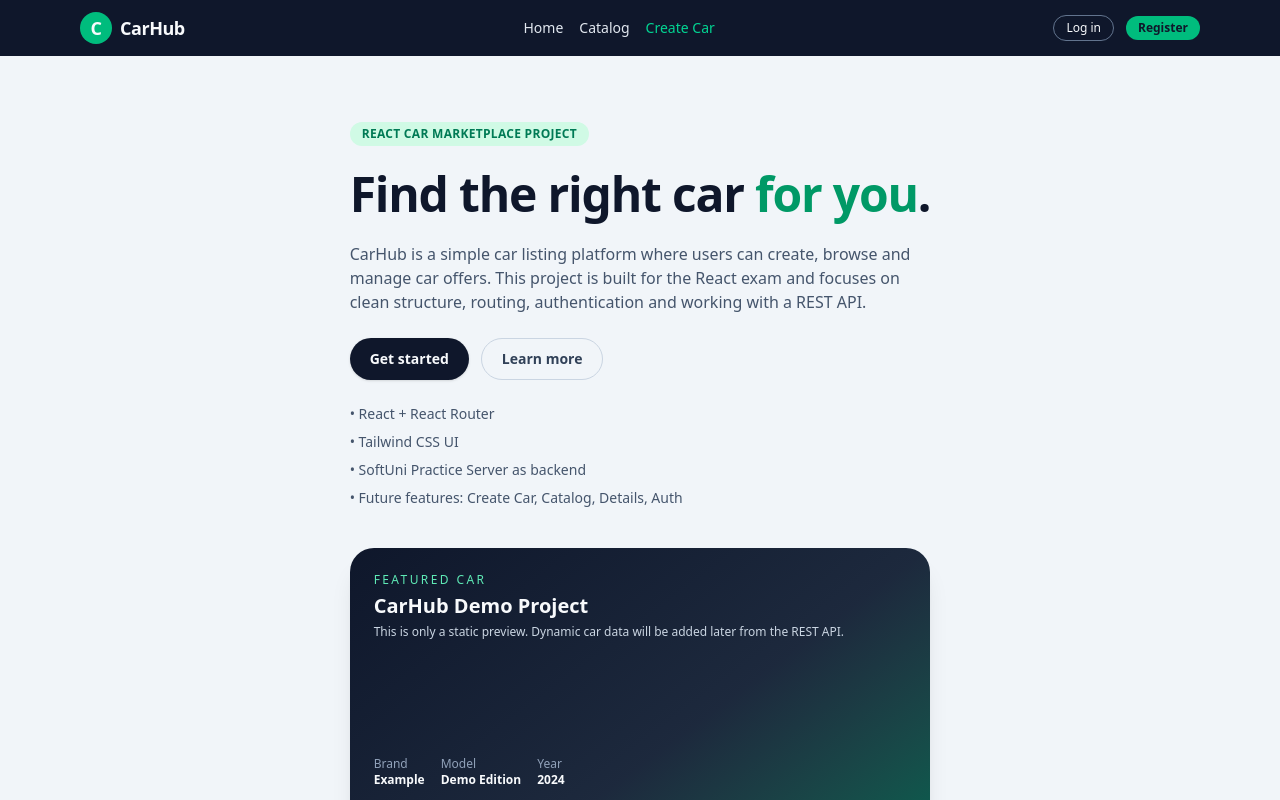
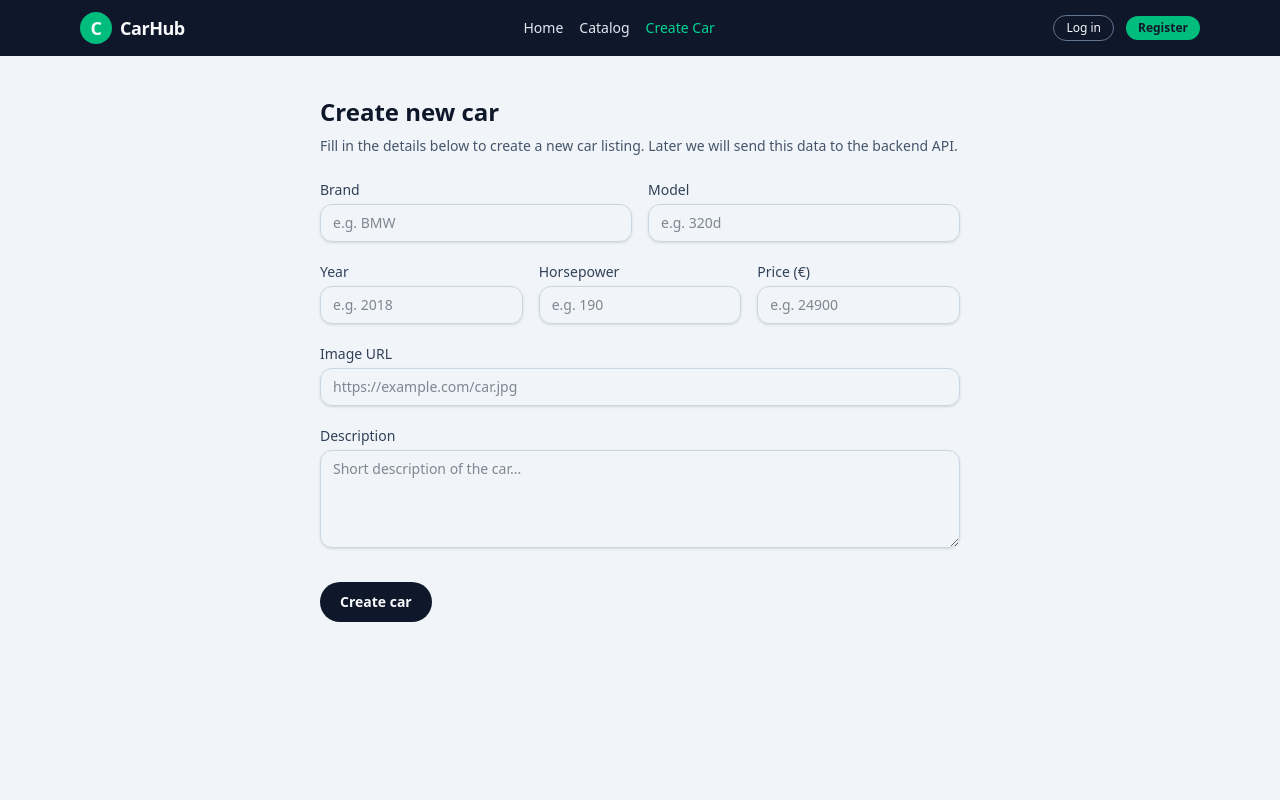
Before and after one commit to slav77-cpu/React-Project, a React (Vite) app in the folder client/: page /create in a window 1280 px wide. Shown: the top 800 px of the page. Built offline with nearby package versions, Linux system fonts and the light colour scheme.

Commit message:
add Car create and Car-card statics
to do functionalities and conncet to softUni practice server

```diff
--- a/client/src/App.jsx
+++ b/client/src/App.jsx
@@ -1,5 +1,9 @@
-import Header from "../components/home/header/Header"
-import Home from "../components/home/Home"
+import { Route, Routes } from "react-router"
+
+import Home from "./components/home/Home"
+import Header from "./components/header/Header"
+import CarCreate from "./components/car-create/CarCreate"
+
 
 
 function App() {
@@ -9,7 +13,10 @@ function App() {
     <div className="min-h-screen bg-slate-100 flex flex-col">
 
       <Header />
-      <Home />
+      <Routes >
+        <Route path="/" element={<Home />} />
+        <Route path="/create" element={<CarCreate />} />
+      </Routes>
     </div>
 
     </>
--- /dev/null
+++ b/client/src/car-card/CarCard.jsx
@@ -0,0 +1,82 @@
+// src/components/car/CarCard.jsx
+import { Link } from "react-router-dom";
+
+export default function CarCard({ car }) {
+
+  const displayTitle =
+    (car.brand || "") || (car.title || "Untitled car");
+  const displayModel =
+    car.model && car.brand ? ` ${car.model}` : car.model ? car.model : "";
+  const fullTitle = `${car.brand || ""}${displayModel}`.trim() || car.title;
+
+  const year = car.year || car.date || "-";
+  const horsepower = car.horsepower || car.players;
+  const price = car.price;
+
+  return (
+    <article className="flex flex-col overflow-hidden rounded-2xl bg-white shadow-sm hover:shadow-md transition-shadow">
+      {/* Image */}
+      <div className="h-40 w-full overflow-hidden bg-slate-200">
+        {car.imageUrl ? (
+          <img
+            src={car.imageUrl}
+            alt={fullTitle || "Car image"}
+            className="h-full w-full object-cover"
+          />
+        ) : (
+          <div className="flex h-full w-full items-center justify-center text-xs text-slate-500">
+            No image
+          </div>
+        )}
+      </div>
+
+      {/* Content */}
+      <div className="flex flex-1 flex-col gap-2 p-4">
+        {/* Title */}
+        <h3 className="text-lg font-semibold text-slate-900 line-clamp-1">
+          {fullTitle || displayTitle}
+        </h3>
+
+        {/* Subline */}
+        <div className="flex flex-wrap items-center gap-3 text-xs text-slate-500">
+          <span className="rounded-full bg-slate-100 px-2 py-0.5">
+            Year: {year}
+          </span>
+          {horsepower != null && (
+            <span className="rounded-full bg-slate-100 px-2 py-0.5">
+              {horsepower} hp
+            </span>
+          )}
+          {price != null && (
+            <span className="rounded-full bg-emerald-50 px-2 py-0.5 font-semibold text-emerald-700">
+              € {price}
+            </span>
+          )}
+        </div>
+
+        {/* Description */}
+        <p className="text-sm text-slate-600 line-clamp-3">
+          {car.summary || car.description || "No description provided."}
+        </p>
+
+        {/* Footer */}
+        <div className="mt-auto flex items-center justify-between pt-2">
+          <span className="text-xs text-slate-400">
+            Added:{" "}
+            {car._createdOn
+              ? new Date(car._createdOn).toLocaleDateString()
+              : "N/A"}
+          </span>
+
+          {/* To do: implement details page */}
+          <Link
+            to={`/catalog/${car._id}`}
+            className="inline-flex items-center justify-center rounded-full bg-slate-900 px-3 py-1.5 text-xs font-semibold text-slate-50 hover:bg-slate-800"
+          >
+            Details
+          </Link>
+        </div>
+      </div>
+    </article>
+  );
+}
--- /dev/null
+++ b/client/src/components/car-create/CarCreate.jsx
@@ -0,0 +1,197 @@
+// src/pages/CreateCar.jsx
+import { useState } from "react";
+
+export default function CarCreate() {
+  const [formValues, setFormValues] = useState({
+    brand: "",
+    model: "",
+    year: "",
+    horsepower: "",
+    price: "",
+    imageUrl: "",
+    description: "",
+  });
+
+  function handleChange(e) {
+    const { name, value } = e.target;
+
+    setFormValues((state) => ({
+      ...state,
+      [name]: value,
+    }));
+  }
+
+  function handleSubmit(e) {
+    e.preventDefault();
+
+    // TODO: later connect to backend (POST /data/games)
+    console.log("Create car form values:", formValues);
+  }
+
+  return (
+    <section className="mx-auto max-w-2xl px-4 py-10">
+      <h1 className="mb-2 text-2xl font-bold text-slate-900">
+        Create new car
+      </h1>
+
+      <p className="mb-6 text-sm text-slate-600">
+        Fill in the details below to create a new car listing. Later we will
+        send this data to the backend API.
+      </p>
+
+      <form onSubmit={handleSubmit} className="space-y-5">
+        {/* Brand + Model */}
+        <div className="grid gap-4 sm:grid-cols-2">
+          <div>
+            <label
+              htmlFor="brand"
+              className="mb-1 block text-sm font-medium text-slate-700"
+            >
+              Brand
+            </label>
+            <input
+              id="brand"
+              name="brand"
+              type="text"
+              required
+              value={formValues.brand}
+              onChange={handleChange}
+              placeholder="e.g. BMW"
+              className="w-full rounded-xl border border-slate-300 px-3 py-2 text-sm text-slate-900 shadow-sm focus:border-emerald-500 focus:outline-none focus:ring-1 focus:ring-emerald-500"
+            />
+          </div>
+
+          <div>
+            <label
+              htmlFor="model"
+              className="mb-1 block text-sm font-medium text-slate-700"
+            >
+              Model
+            </label>
+            <input
+              id="model"
+              name="model"
+              type="text"
+              required
+              value={formValues.model}
+              onChange={handleChange}
+              placeholder="e.g. 320d"
+              className="w-full rounded-xl border border-slate-300 px-3 py-2 text-sm text-slate-900 shadow-sm focus:border-emerald-500 focus:outline-none focus:ring-1 focus:ring-emerald-500"
+            />
+          </div>
+        </div>
+
+        {/* Year + Horsepower + Price */}
+        <div className="grid gap-4 sm:grid-cols-3">
+          <div>
+            <label
+              htmlFor="year"
+              className="mb-1 block text-sm font-medium text-slate-700"
+            >
+              Year
+            </label>
+            <input
+              id="year"
+              name="year"
+              type="number"
+              min="1900"
+              max="2100"
+              required
+              value={formValues.year}
+              onChange={handleChange}
+              placeholder="e.g. 2018"
+              className="w-full rounded-xl border border-slate-300 px-3 py-2 text-sm text-slate-900 shadow-sm focus:border-emerald-500 focus:outline-none focus:ring-1 focus:ring-emerald-500"
+            />
+          </div>
+
+          <div>
+            <label
+              htmlFor="horsepower"
+              className="mb-1 block text-sm font-medium text-slate-700"
+            >
+              Horsepower
+            </label>
+            <input
+              id="horsepower"
+              name="horsepower"
+              type="number"
+              min="0"
+              required
+              value={formValues.horsepower}
+              onChange={handleChange}
+              placeholder="e.g. 190"
+              className="w-full rounded-xl border border-slate-300 px-3 py-2 text-sm text-slate-900 shadow-sm focus:border-emerald-500 focus:outline-none focus:ring-1 focus:ring-emerald-500"
+            />
+          </div>
+
+          <div>
+            <label
+              htmlFor="price"
+              className="mb-1 block text-sm font-medium text-slate-700"
+            >
+              Price (€)
+            </label>
+            <input
+              id="price"
+              name="price"
+              type="number"
+              min="0"
+              required
+              value={formValues.price}
+              onChange={handleChange}
+              placeholder="e.g. 24900"
+              className="w-full rounded-xl border border-slate-300 px-3 py-2 text-sm text-slate-900 shadow-sm focus:border-emerald-500 focus:outline-none focus:ring-1 focus:ring-emerald-500"
+            />
+          </div>
+        </div>
+
+        {/* Image URL */}
+        <div>
+          <label
+            htmlFor="imageUrl"
+            className="mb-1 block text-sm font-medium text-slate-700"
+          >
+            Image URL
+          </label>
+          <input
+            id="imageUrl"
+            name="imageUrl"
+            type="text"
+            required
+            value={formValues.imageUrl}
+            onChange={handleChange}
+            placeholder="https://example.com/car.jpg"
+            className="w-full rounded-xl border border-slate-300 px-3 py-2 text-sm text-slate-900 shadow-sm focus:border-emerald-500 focus:outline-none focus:ring-1 focus:ring-emerald-500"
+          />
+        </div>
+
+        {/* Description */}
+        <div>
+          <label
+            htmlFor="description"
+            className="mb-1 block text-sm font-medium text-slate-700"
+          >
+            Description
+          </label>
+          <textarea
+            id="description"
+            name="description"
+            rows="4"
+            required
+            value={formValues.description}
+            onChange={handleChange}
+            placeholder="Short description of the car..."
+            className="w-full rounded-xl border border-slate-300 px-3 py-2 text-sm text-slate-900 shadow-sm focus:border-emerald-500 focus:outline-none focus:ring-1 focus:ring-emerald-500"
+          />
+        </div>
+
+        <button
+          type="submit"
+          className="mt-2 rounded-full bg-slate-900 px-5 py-2.5 text-sm font-semibold text-slate-50 hover:bg-slate-800"
+        >
+          Create car
+        </button>
+      </form>
+    </section>
+  );
+}
```
Also changed, not shown: client/src/components/header/Header.jsx (renamed from client/components/home/header/Header.jsx), client/src/components/home/Home.jsx (renamed from client/components/home/Home.jsx).
